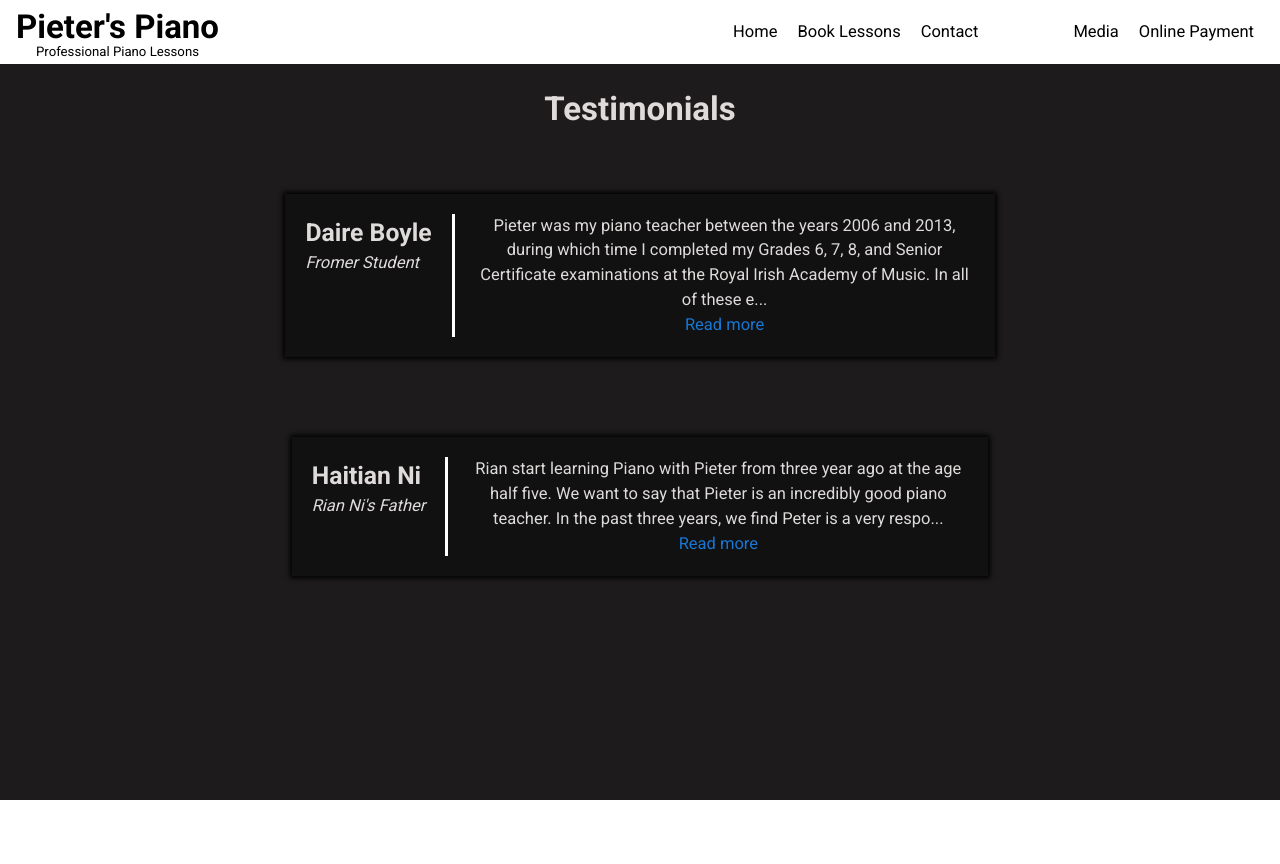
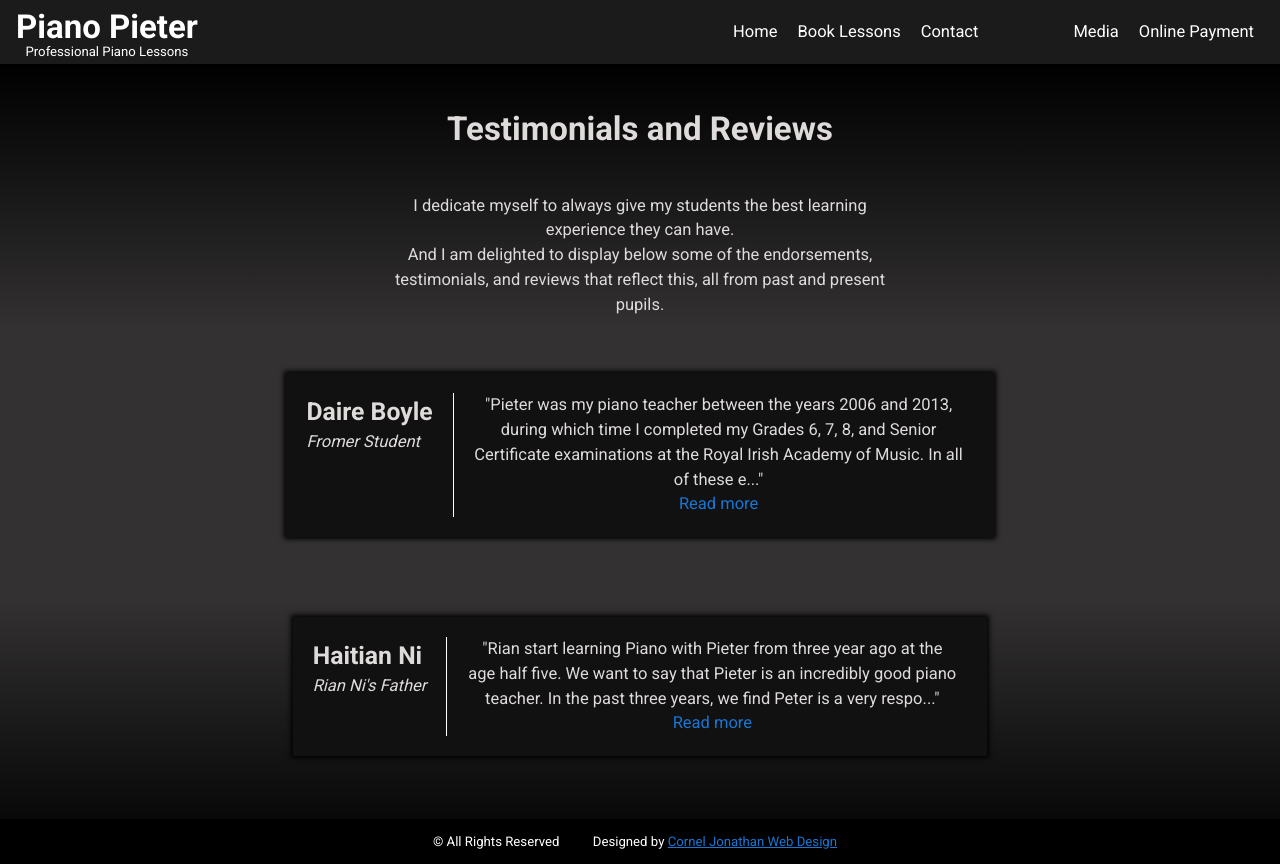
Before and after one commit to Hi-Im-Jony/pieter-piano, a Vue app: page /testimonials in a window 1280 px wide. Before the commit the page ends 800 px from the top, so only its background shows below. Built offline with nearby package versions, Linux system fonts and the light colour scheme.

Commit message:
general color improvements

```diff
--- a/src/components/NavBar.vue
+++ b/src/components/NavBar.vue
@@ -1,8 +1,8 @@
 <template>
   <div id="navbar">
-    <v-app-bar color="white" fixed app flat>
+    <v-app-bar color="rgb(27,27,27)" dark fixed app flat>
       <a href="/" id="title-sub-container">
-        <h1 id="title">Pieter's Piano</h1>
+        <h1 id="title">Piano Pieter</h1>
         <small id="sub">Professional Piano Lessons</small>
       </a>
 
@@ -13,7 +13,7 @@
       <a class="nav-link" href="/contact">Contact</a>
 
       <div class="custom-spacer" />
-      <v-menu open-on-hover top offset-y>
+      <v-menu class="custom-menu" dark open-on-hover top offset-y>
         <template v-slot:activator="{ on, attrs }">
           <a class="nav-link" v-bind="attrs" v-on="on">
             Media
@@ -60,7 +60,7 @@ export default {
 
 <style scoped>
 .nav-link {
-  color: black;
+  color: white;
   text-decoration: none;
   margin: 0 10px 0 10px;
 }
@@ -73,10 +73,12 @@ export default {
 #title {
   padding: 0px;
   margin: 10px 0px -10px 0px;
+  color: white;
 }
 #sub {
   padding: 0px 0px 10px 0px;
   margin: 0px;
+  color: white;
 }
 #title-sub-container {
   color: black;
@@ -89,4 +91,7 @@ export default {
 .custom-spacer {
   width: 75px;
 }
+.custom-menu {
+  background-color: rgb(27, 27, 27) !important;
+}
 </style>
--- a/src/components/testimonial.vue
+++ b/src/components/testimonial.vue
@@ -6,12 +6,12 @@
     </div>
     <div class="test-text-container">
       <div v-if="!readMore" class="short-text">
-        {{ test.text.slice(0, 200) }}...
+        "{{ test.text.slice(0, 200) }}..."
         <br />
         <a v-on:click="readMore = true"> Read more</a>
       </div>
       <div v-else>
-        {{ test.text }}
+        "{{ test.text }}"
         <br />
         <a v-on:click="readMore = false">See less</a>
       </div>
@@ -43,12 +43,14 @@ export default {
 
 .author-container {
   border-right: solid white;
+  border-width: 1px;
   padding: 0 20px 0 0;
   margin: 0 20px 0 0;
 }
 
 .test-text-container {
   width: 500px;
+  padding: 0 10px 0 0;
   text-align: center;
 }
 </style>
--- a/src/views/Testimonials.vue
+++ b/src/views/Testimonials.vue
@@ -1,17 +1,27 @@
 <template>
   <div id="testimonials-page">
-    <h1 id="page-title">Testimonials</h1>
+    <h1 id="page-title">Testimonials and Reviews</h1>
+    <p id="page-descriptor">
+      I dedicate myself to always give my students the best learning experience
+      they can have.
+      <br />
+      And I am delighted to display below some of the endorsements,
+      testimonials, and reviews that reflect this, all from past and present
+      pupils.
+    </p>
     <testimonial :test="tests[0]" />
     <testimonial :test="tests[1]" />
+    <my-footer />
   </div>
 </template>
 
 <script>
+import MyFooter from "../components/my-footer.vue";
 import Testimonial from "../components/testimonial.vue";
 import testimonials from "../testimonials/testimonials.js";
 export default {
   name: "Testimonials",
-  components: { Testimonial },
+  components: { Testimonial, MyFooter },
   data() {
     return {
       tests: testimonials,
@@ -25,8 +35,20 @@ export default {
   display: flex;
   flex-direction: column;
   align-items: center;
+  background: linear-gradient(
+    180deg,
+    black,
+    rgb(51, 49, 49),
+    rgb(51, 49, 49),
+    black
+  );
+  min-height: 100vh;
 }
 #page-title {
-  margin: 20px;
+  margin: 40px;
+}
+#page-descriptor {
+  text-align: center;
+  width: 40vw;
 }
 </style>
```
